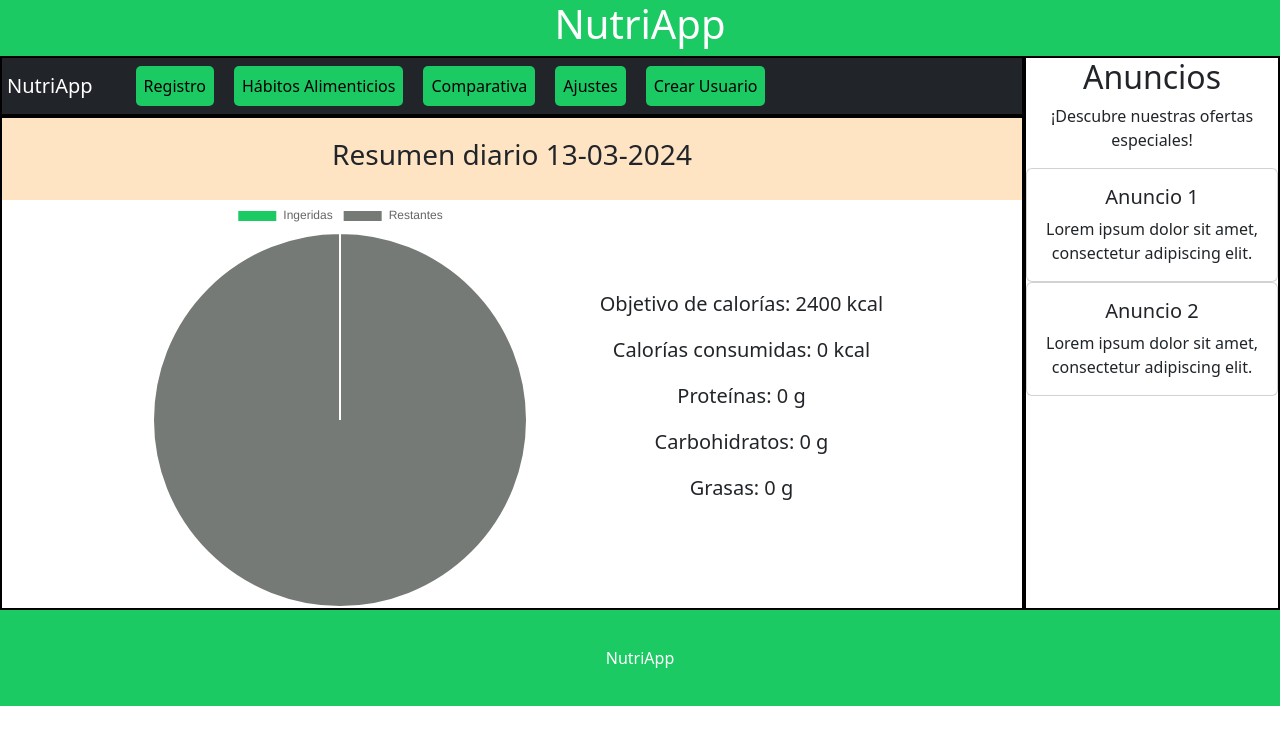
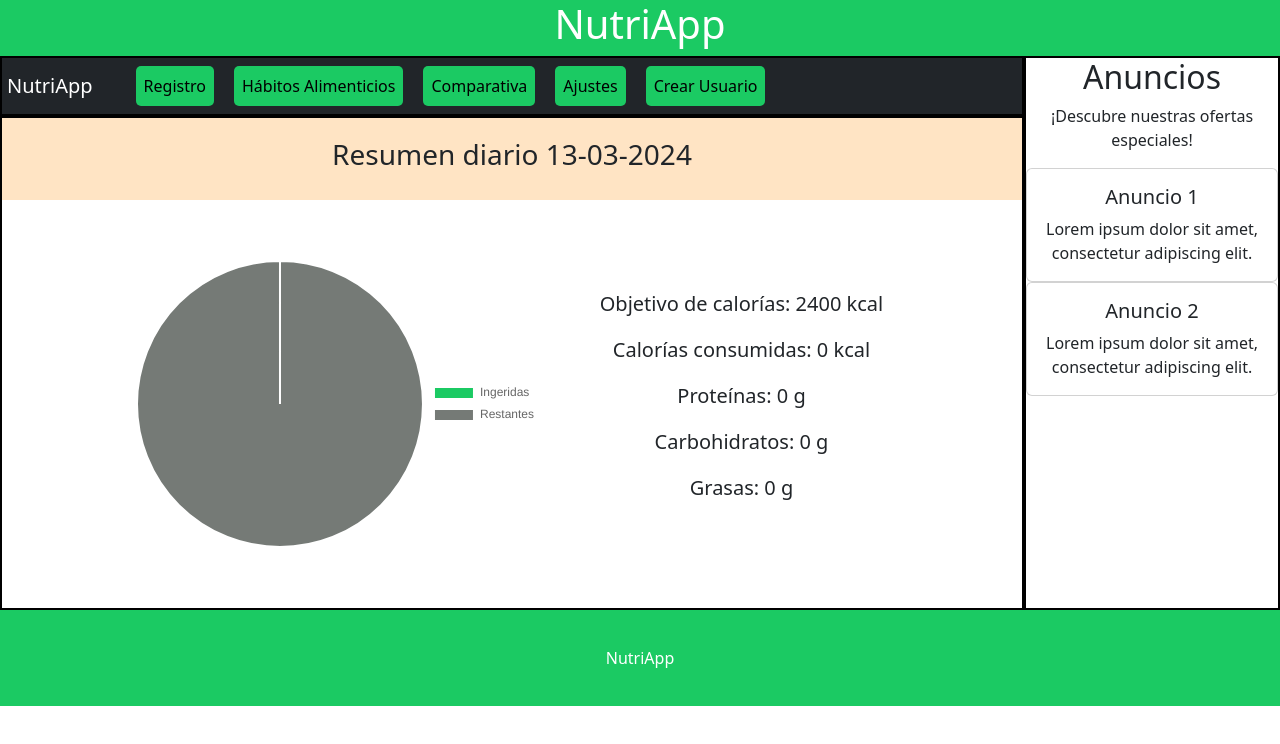
Before and after one commit to rafaelhorcas/NutriApp-17, a React (Create React App) app in the folder nutriapp-react/: page / in a window 1280 px wide. Shown: the top 744 px of the page. Built offline with nearby package versions, Linux system fonts and the light colour scheme; no server answers.

Commit message:
Corrección gráfico

```diff
--- a/nutriapp-react/src/components/mains/Main.js
+++ b/nutriapp-react/src/components/mains/Main.js
@@ -69,7 +69,7 @@ export default function Main(props){
   const data = {
     labels: ['Ingeridas', 'Restantes'],
     datasets: [{
-      data: CaloriasConsumidas > objetivoCalorias ? [objetivoCalorias, 0] : [CaloriasConsumidas, objetivoCalorias - CaloriasConsumidas],
+      data: CaloriasConsumidas > objetivoCalorias ? [objetivoCalorias, 0] : [CaloriasConsumidas, CaloriasRestantes],
       backgroundColor: ['#1bca63', '#757A76'],
     }],
   };
@@ -81,7 +81,7 @@ export default function Main(props){
       </div>
       <div className='chart-content'>
         <div className="chart">
-          <Pie data={data} />
+          <Pie data={data} options={options}/>
         </div>
         <div className="text">
           <p>Objetivo de calorías: {objetivoCalorias} kcal</p>
```
